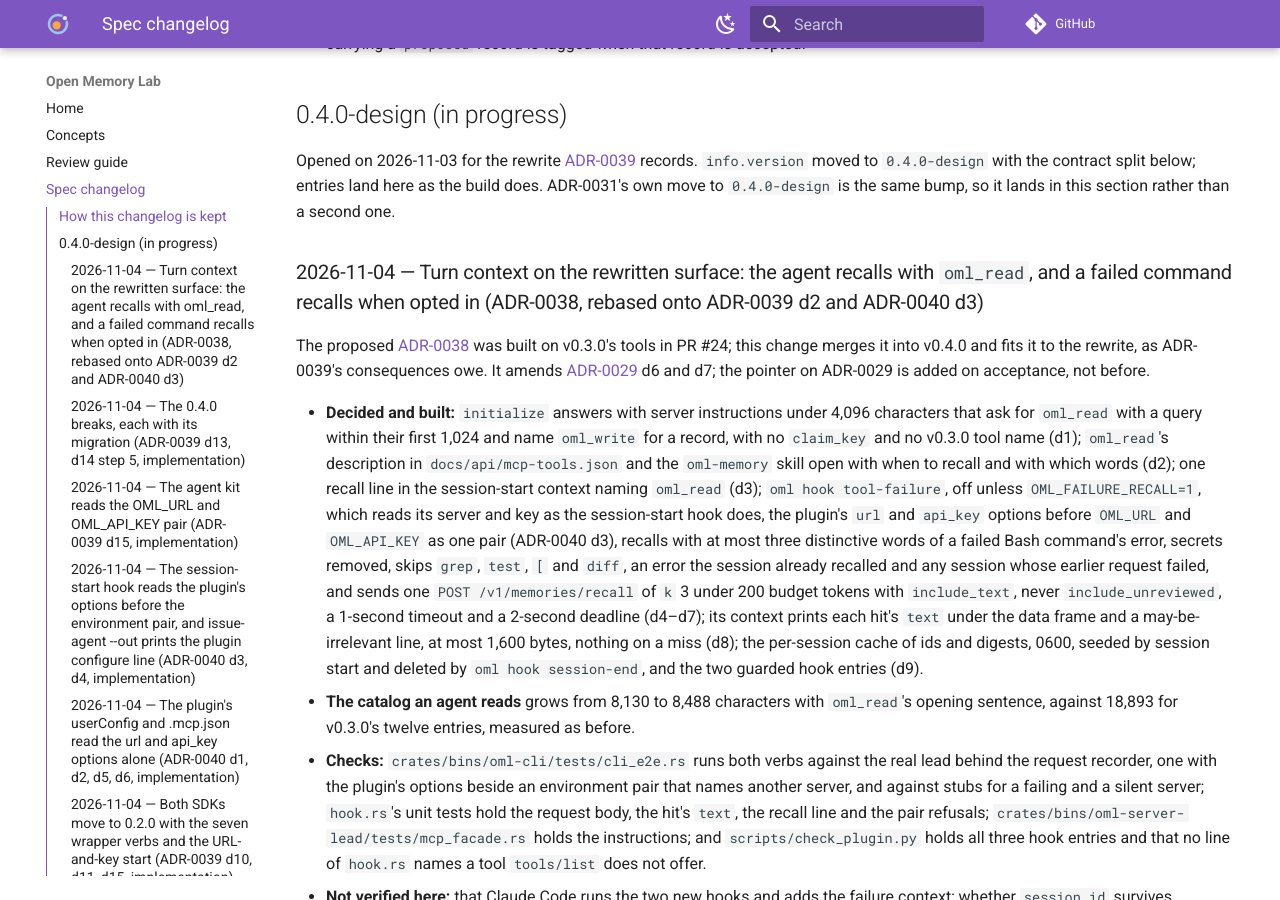
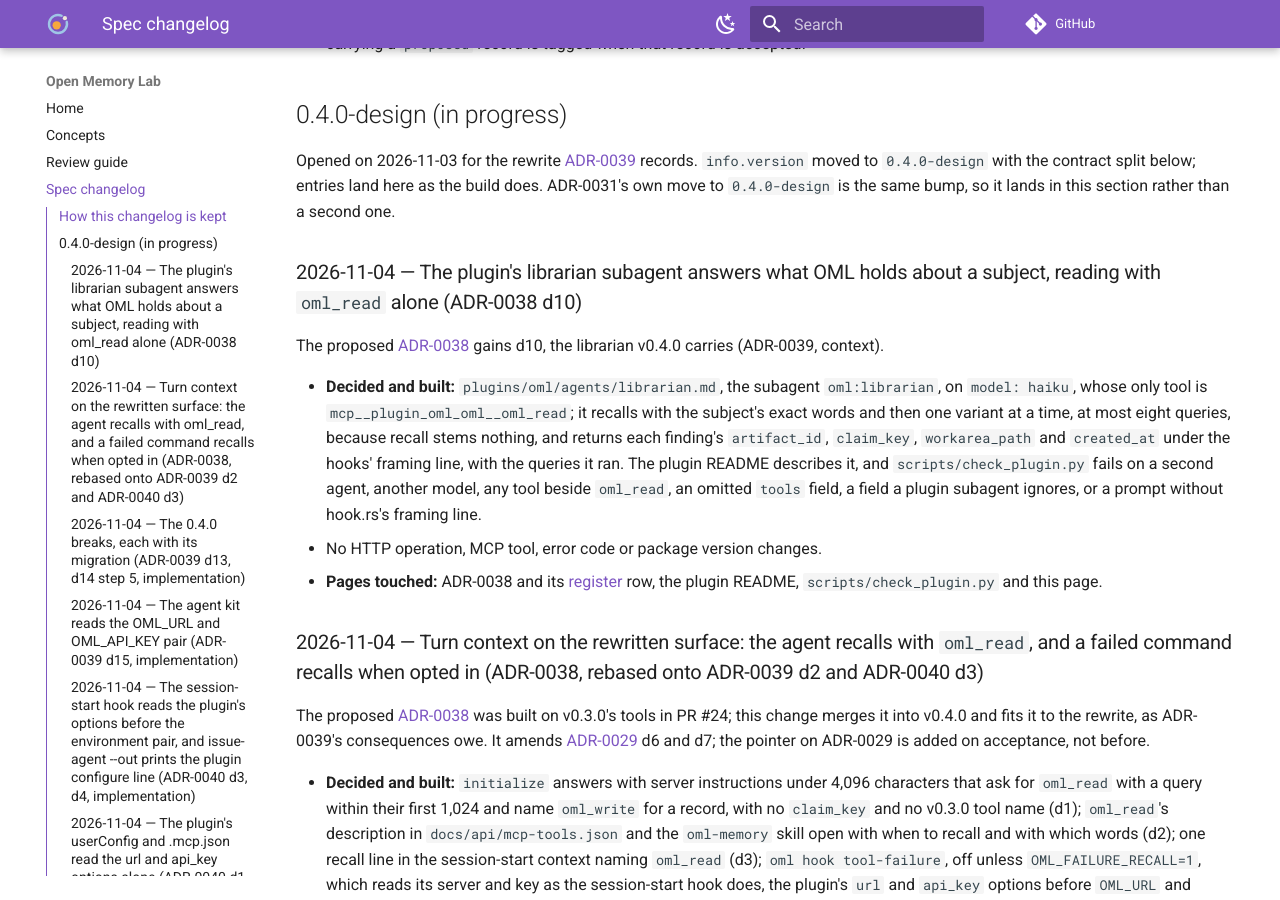
Before and after one commit to e8kor/open-memory-lab, an MkDocs documentation site: the page built from docs/changelog.md, in a window 1280 px wide and 900 px high, scrolled down 553 px. Built offline with MkDocs 1.6.1 and Material for MkDocs 9.7.7, drawn with Linux system fonts in a browser that asks for light colours; comment, search, counter and statistics services are not loaded.

Commit message:
The oml plugin carries one subagent, oml:librarian, on Haiku with oml_read as its only tool, which answers what OML holds about a subject by recalling under the subject's exact words and then their variants, and returns each finding's artifact_id under the hooks' framing line, held by check_plugin.py (ADR-0038 d10)
Recall ANDs every word and stems nothing, so one query that misses proves only that those exact words are absent; a delegate that tries plural, verb forms and an identifier's other spellings finds what a single query would not, on a cheaper model and outside the main context. A plugin subagent without a tools field inherits every tool, oml_write among them, so the allowlist names oml_read alone, and check_plugin.py fails on a second tool, an omitted field, another model, a field a plugin subagent ignores, or a prompt without hook.rs's FRAMING line.

```diff
--- a/docs/adr/ADR-0038-the-agent-recalls-for-itself-and-a-failed-command-recalls-only-when-opted-in.md
+++ b/docs/adr/ADR-0038-the-agent-recalls-for-itself-and-a-failed-command-recalls-only-when-opted-in.md
@@ -2,7 +2,7 @@
 id: adr/ADR-0038-the-agent-recalls-for-itself-and-a-failed-command-recalls-only-when-opted-in
 tier: engineering
 status: proposed
-answers: how an agent gets the memory a turn needs beyond what the session-start hook loads; what the MCP server's initialize instructions, the oml_read description, the oml-memory skill and the session-start context say about recalling; what `oml hook tool-failure` sends, when, under which budget and with which framing; what its session cache holds and when `oml hook session-end` deletes it; and why recall from every prompt is not built now
+answers: how an agent gets the memory a turn needs beyond what the session-start hook loads; what the MCP server's initialize instructions, the oml_read description, the oml-memory skill and the session-start context say about recalling; what `oml hook tool-failure` sends, when, under which budget and with which framing; what its session cache holds and when `oml hook session-end` deletes it; what the plugin's librarian subagent may call and what it returns; and why recall from every prompt is not built now
 -->
 
 # ADR-0038 — The agent recalls for itself, and a failed command recalls only when the user opted in
@@ -149,11 +149,35 @@ change merges.
   `command -v oml >/dev/null 2>&1 || exit 0; oml hook <verb> || exit 0`, as ADR-0029 d7 guards
   SessionStart, and `scripts/check_plugin.py` holds all three.
 
+- **d10 — The plugin carries one read-only subagent, `oml:librarian`, which answers "what does
+  OML hold about X" by recalling under word variants.** Decided on 2026-11-03 with v0.4.0's
+  scope (ADR-0039, context), recorded here because it is a third way the agent recalls for
+  itself, beside d1–d3 and E. `plugins/oml/agents/librarian.md` sets `tools:
+  mcp__plugin_oml_oml__oml_read` and nothing else: a plugin subagent with no `tools` field
+  "inherits every tool available to subagents", `oml_write` among them, while a listed `tools`
+  is an allowlist ([subagents](https://code.claude.com/docs/en/sub-agents), "Supported
+  frontmatter fields", fetched 2026-11-04). Its prompt runs up to eight recalls, the subject's
+  exact words and then one variant at a time (plural, verb forms, an identifier's other
+  spellings, the most distinctive word alone), because `plainto_tsquery('simple')` stems
+  nothing and ANDs every word (Context), and stops when two queries in a row add no new
+  `artifact_id`. It returns each finding with its `artifact_id`, `claim_key`, `workarea_path`
+  and `created_at`, under ADR-0029 d6's framing line, then the queries it ran, so a miss names
+  the words it was a miss for. It sets `model: haiku`, one of the aliases the field accepts
+  (same page, "Choose a model"): the searching is several cheap calls whose raw results stay
+  out of the main context. It sets none of `permissionMode`, `hooks` or `mcpServers`, which a
+  plugin subagent ignores ([plugin components](https://code.claude.com/docs/en/plugins/components),
+  "Frontmatter fields in plugin agents", fetched 2026-11-04). The `oml_read` rule in
+  `permissions.allow` covers its calls, since such rules "apply to the entire session"
+  (subagents page). `scripts/check_plugin.py` holds the file: the one agent, its name, the
+  model, exactly that tool, only supported fields, no served-tool name it lacks, and the
+  framing line read from `hook.rs`'s `FRAMING`.
+
 ## Consequences
 
 - The [CLI reference](../cli/reference.md) declares `oml hook tool-failure` and `oml hook
   session-end` and the session-start line of d3; the [agent plugin](../api/mcp-plugin.md) page
-  names the instructions `initialize` returns; the plugin README names `OML_FAILURE_RECALL`.
+  names the instructions `initialize` returns; the plugin README names `OML_FAILURE_RECALL`
+  and `oml:librarian` (d10).
 - No HTTP operation, error code, event type or claim state is added: `docs/api/openapi.yaml` and
   `docs/api/errors.md` are unchanged. The MCP `initialize` result gains `instructions`, a field
   the specification defines. No package version moves until the release.
@@ -189,3 +213,6 @@ change merges.
 | **d7 — Include the key's own held rows** | An unreviewed pitfall would be injected without the agent asking. | — |
 | **d8 — Repeat the steering with every hit** | Session start already injected it; repeating it spends the budget on text the session holds. | — |
 | **d9 — Keep the cache in memory or in the transcript** | Each hook is a new process, and the transcript is Claude's context, not the hook's. | — |
+| **d10 — Stemming on the server instead of variants in a subagent** | It changes the text-search configuration every recall uses and every existing match, which is ADR-0039's surface, not this record's; the librarian works on the server as served. | Recall gains a stemmed or vector mode. |
+| **d10 — A librarian with `oml_workarea` or the built-in read tools** | Neither answers what the server holds; each added tool widens what a prompt injected through a stored memory could reach. | A question the librarian is asked needs one. |
+| **d10 — `model: inherit`** | Every variant query would run on the main conversation's model, at its price, for work a list of exact-word searches does. | Haiku's variant choices miss what a labelled set shows a larger model finds. |
--- a/docs/adr/index.md
+++ b/docs/adr/index.md
@@ -46,7 +46,7 @@ rows the records open.
 | [ADR-0029](ADR-0029-session-start-hook.md) | The agent plugin starts every session from what OML holds for its key, through `oml hook session-start` | accepted design | `oml hook session-start`, on by default and off with `OML_SESSION_CONTEXT=off`; its two provider-ring reads, the own-work listing and a budgeted recall with own held rows; the working directory's words as the query; `OML_URL` and `OML_API_KEY` alone, never the stored admin credentials; failing open; the injected context; the plugin's guarded SessionStart hook; the permission rule the user adds |
 | [ADR-0033](ADR-0033-interim-helm-chart.md) | The Helm chart starts as the current build's one lead: Recreate, a kept keyring claim, and the claim before any Ingress | proposed | `deploy/helm/oml` as the first revision of the one chart, holding only `oml-server-lead`; one replica under `Recreate` in place of the lead lease; the keyring on a kept ReadWriteOnce claim (amending ADR-0016 d4 and ADR-0023 d16 for this chart); uid 999 with `fsGroupChangePolicy: OnRootMismatch`; the hardened pod; Postgres through an existing Secret; the probes; the claim through port-forward before any Ingress; the chart's version; the kind CI job and the signed release archive |
 | [ADR-0034](ADR-0034-the-lead-serves-as-a-role-that-owns-nothing.md) | The lead migrates as an owner role and serves as a role that owns nothing; `_sqlx_migrations` is the one table without row-level security | accepted design | `FORCE` fences table reads and the owner/serving split fences the `pg_stats` view and DDL, not EXPLAIN's row estimate; the two roles and their privileges; migrating under `postgres.owner_url` and serving under `postgres.url`; one URL refused at startup as `postgres.role_split`; the `_sqlx_migrations` exemption (amends ADR-0007 d2); the single-role upgrade and the live host's entry, not run; the per-tenant FTS index, `memories` list-partitioned by `tenant_id` with partitions the owner creates at tenant creation, and what it leaves open (FR-45); foreign keys carrying `tenant_id`; the checks, the `rls-spike` change and the build order after iteration 3; v0.3.1 shipping the partitions with no `LEAKPROOF` wrapper, which is decided later on search latency per tenant size (FR-25) |
-| [ADR-0038](ADR-0038-the-agent-recalls-for-itself-and-a-failed-command-recalls-only-when-opted-in.md) | The agent recalls for itself, and a failed command recalls only when the user opted in | proposed | server instructions on `initialize` and sharper `oml_read` and skill text, rebased onto ADR-0039 d2 and ADR-0040 d3; one recall line in the session-start context (amending ADR-0029 d6); `oml hook tool-failure` on Bash failures with `OML_FAILURE_RECALL=1`: at most three distinctive error words with secrets removed, no score threshold, `k` 3 under 200 tokens, a 1-second timeout, a 2-second deadline and a breaker, the data frame and a may-be-irrelevant line; a per-session cache of ids and digests that `oml hook session-end` deletes; the two guarded hook entries (amending ADR-0029 d7); recall from every prompt rejected until ranking exists |
+| [ADR-0038](ADR-0038-the-agent-recalls-for-itself-and-a-failed-command-recalls-only-when-opted-in.md) | The agent recalls for itself, and a failed command recalls only when the user opted in | proposed | server instructions on `initialize` and sharper `oml_read` and skill text, rebased onto ADR-0039 d2 and ADR-0040 d3; one recall line in the session-start context (amending ADR-0029 d6); `oml hook tool-failure` on Bash failures with `OML_FAILURE_RECALL=1`: at most three distinctive error words with secrets removed, no score threshold, `k` 3 under 200 tokens, a 1-second timeout, a 2-second deadline and a breaker, the data frame and a may-be-irrelevant line; a per-session cache of ids and digests that `oml hook session-end` deletes; the two guarded hook entries (amending ADR-0029 d7); the plugin's read-only `oml:librarian` subagent, Haiku with `oml_read` alone, recalling under word variants; recall from every prompt rejected until ranking exists |
 | [ADR-0039](ADR-0039-the-api-rewritten-for-v0-4-0.md) | The API is rewritten for v0.4.0 while OML is pre-release: three task-shaped MCP tools, a contract that declares only what is served, one URL and one key to start, and nothing lost | proposed | rewriting before FR-21 with a mapping, a breaking-change list and an alias window; `oml_write`, `oml_read` and `oml_workarea` in place of the eight served tools, with their field rules and annotations; the events tail off MCP, no file tool, and lineage as a read mode; the `claim_key` the server derives from the author and the text, beside a required `idempotency_key`; one `workarea` field in place of the `X-OML-Workarea` header, one `include_unreviewed` flag, and the id-or-name form; a new capability as a parameter, resource or hook before a tool; openapi.yaml holding only the routed operations and a designed annex holding 45; the old-to-new mapping; one error shape; the old MCP tool names and CLI verbs hidden through v0.4.x and removed in v0.5.0, a window the maintainer has not decided; every client started from `OML_URL` and `OML_API_KEY`, with `oml login` and `GET /v2/whoami`; the breaking changes and their migration; the build plan |
 | [ADR-0040](ADR-0040-plugin-setup-in-claude-code.md) | The plugin takes its server URL and its key through Claude Code's plugin configuration, keeps the key in the keychain, and falls back to `OML_URL` and `OML_API_KEY` only in its hooks | proposed | the `url` and sensitive `api_key` options, the same pair as every client; `.mcp.json` reading `${user_config.*}` alone; the hooks reading `CLAUDE_PLUGIN_OPTION_*` first and the environment second, as a pair; the key file piped to `claude plugin configure --values-stdin`; Claude Code 2.1.285 as the minimum; the plugin check; the directory blockers cleared and those left |
 
--- a/docs/changelog.md
+++ b/docs/changelog.md
@@ -33,6 +33,23 @@ Opened on 2026-11-03 for the rewrite [ADR-0039](adr/ADR-0039-the-api-rewritten-f
 records. `info.version` moved to `0.4.0-design` with the contract split below; entries land
 here as the build does. ADR-0031's own move to `0.4.0-design` is the same bump, so it lands in
 this section rather than a second one.
+
+### 2026-11-04 — The plugin's librarian subagent answers what OML holds about a subject, reading with `oml_read` alone (ADR-0038 d10)
+
+The proposed [ADR-0038](adr/ADR-0038-the-agent-recalls-for-itself-and-a-failed-command-recalls-only-when-opted-in.md)
+gains d10, the librarian v0.4.0 carries (ADR-0039, context).
+
+- **Decided and built:** `plugins/oml/agents/librarian.md`, the subagent `oml:librarian`, on
+  `model: haiku`, whose only tool is `mcp__plugin_oml_oml__oml_read`; it recalls with the
+  subject's exact words and then one variant at a time, at most eight queries, because recall
+  stems nothing, and returns each finding's `artifact_id`, `claim_key`, `workarea_path` and
+  `created_at` under the hooks' framing line, with the queries it ran. The plugin README
+  describes it, and `scripts/check_plugin.py` fails on a second agent, another model, any tool
+  beside `oml_read`, an omitted `tools` field, a field a plugin subagent ignores, or a prompt
+  without hook.rs's framing line.
+- No HTTP operation, MCP tool, error code or package version changes.
+- **Pages touched:** ADR-0038 and its [register](adr/index.md) row, the plugin README,
+  `scripts/check_plugin.py` and this page.
 
 ### 2026-11-04 — Turn context on the rewritten surface: the agent recalls with `oml_read`, and a failed command recalls when opted in (ADR-0038, rebased onto ADR-0039 d2 and ADR-0040 d3)
 
```
Also changed, not shown: plugins/oml/README.md (+17 -2 lines), plugins/oml/agents/librarian.md (added, +50 -0 lines), 1 other file.
